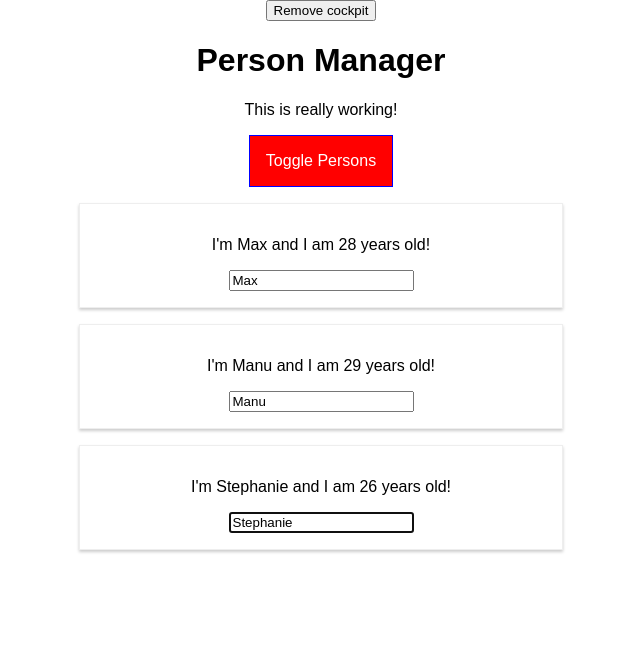
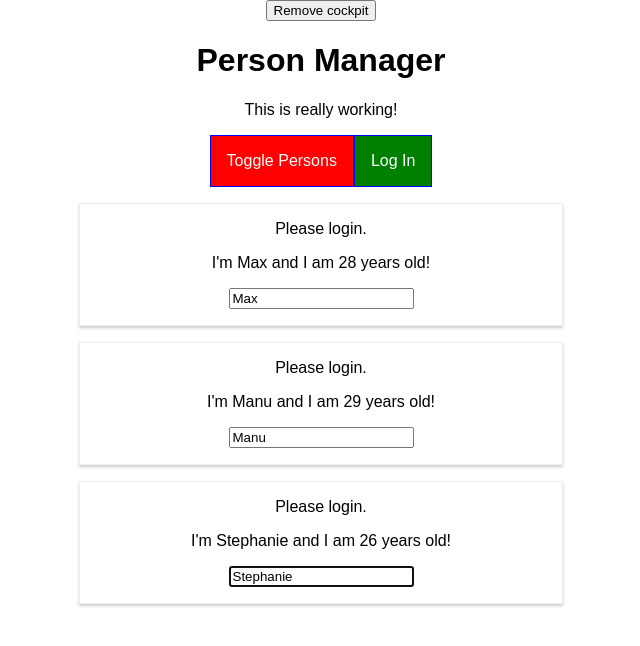
Before and after one commit to asachan2707/react-tutorial-practice, a React app: page / in a window 1280 px wide. Shown: the top 646 px of the page, without its empty margins (319-959 px from the left). Built offline with nearby package versions, Linux system fonts and the light colour scheme.

Commit message:
Props chain problem
We need a prop from App to person component. But we are passing through in sequential manner like App > Persons > Person.

```diff
--- a/src/components/Cockpit/Cockpit.js
+++ b/src/components/Cockpit/Cockpit.js
@@ -45,6 +45,7 @@ const cockpit = (props) => {
         ref={toggleBtnRef}
         className={btnClass}
         onClick={props.clicked}>Toggle Persons</button>
+        <button onClick={props.login}>Log In</button>
     </div>
   );
 };
--- a/src/components/Persons/Person/Person.js
+++ b/src/components/Persons/Person/Person.js
@@ -18,7 +18,8 @@ class Person extends Component {
   render() {
     console.log('[Person.js] rendering...');
     return (
-      <Aux className={classes.Person}>
+      <Aux>
+      { this.props.isAuth ? 'Authenticated!' : 'Please login.'}
         <p onClick={this.props.click}>
           I'm {this.props.name} and I am {this.props.age} years old!
         </p>
--- a/src/components/Persons/Persons.js
+++ b/src/components/Persons/Persons.js
@@ -47,6 +47,7 @@ class Persons extends PureComponent {
           age={person.age}
           key={person.id}
           changed={event => this.props.changed(event, person.id)}
+          isAuth={this.props.isAuthenticated}
         />
       );
     });
--- a/src/containers/App.js
+++ b/src/containers/App.js
@@ -20,7 +20,8 @@ class App extends Component {
     otherState: 'some other value',
     showPersons: false,
     showCockpit: true,
-    changeCounter: 0
+    changeCounter: 0,
+    authenticated: false
   };
 
   // static getDerivedStateFromProps(props, state) {
@@ -82,6 +83,10 @@ class App extends Component {
     this.setState({ showPersons: !doesShow });
   };
 
+  loginHandler = () => {
+    this.setState({ authenticated: true });
+  }
+
   render() {
     console.log('[App.js] render');
     let persons = null;
@@ -92,6 +97,7 @@ class App extends Component {
           persons={this.state.persons}
           clicked={this.deletePersonHandler}
           changed={this.nameChangedHandler}
+          isAuthenticated={this.state.authenticated}
         />
       );
     }
@@ -99,12 +105,14 @@ class App extends Component {
     return (
       <Aux classes={classes.App}>
         <button onClick={() => { this.setState({ showCockpit: !this.state.showCockpit }) }}>Remove cockpit</button>
-        {this.state.showCockpit ? <Cockpit
-          title={this.props.appTitle}
-          showPersons={this.state.showPersons}
-          personsLength={this.state.persons.length}
-          clicked={this.togglePersonsHandler}
-        /> : null}
+        {this.state.showCockpit ?
+          <Cockpit
+            title={this.props.appTitle}
+            showPersons={this.state.showPersons}
+            personsLength={this.state.persons.length}
+            clicked={this.togglePersonsHandler}
+            login={this.loginHandler}
+          /> : null}
         {persons}
       </Aux>
     );
```
